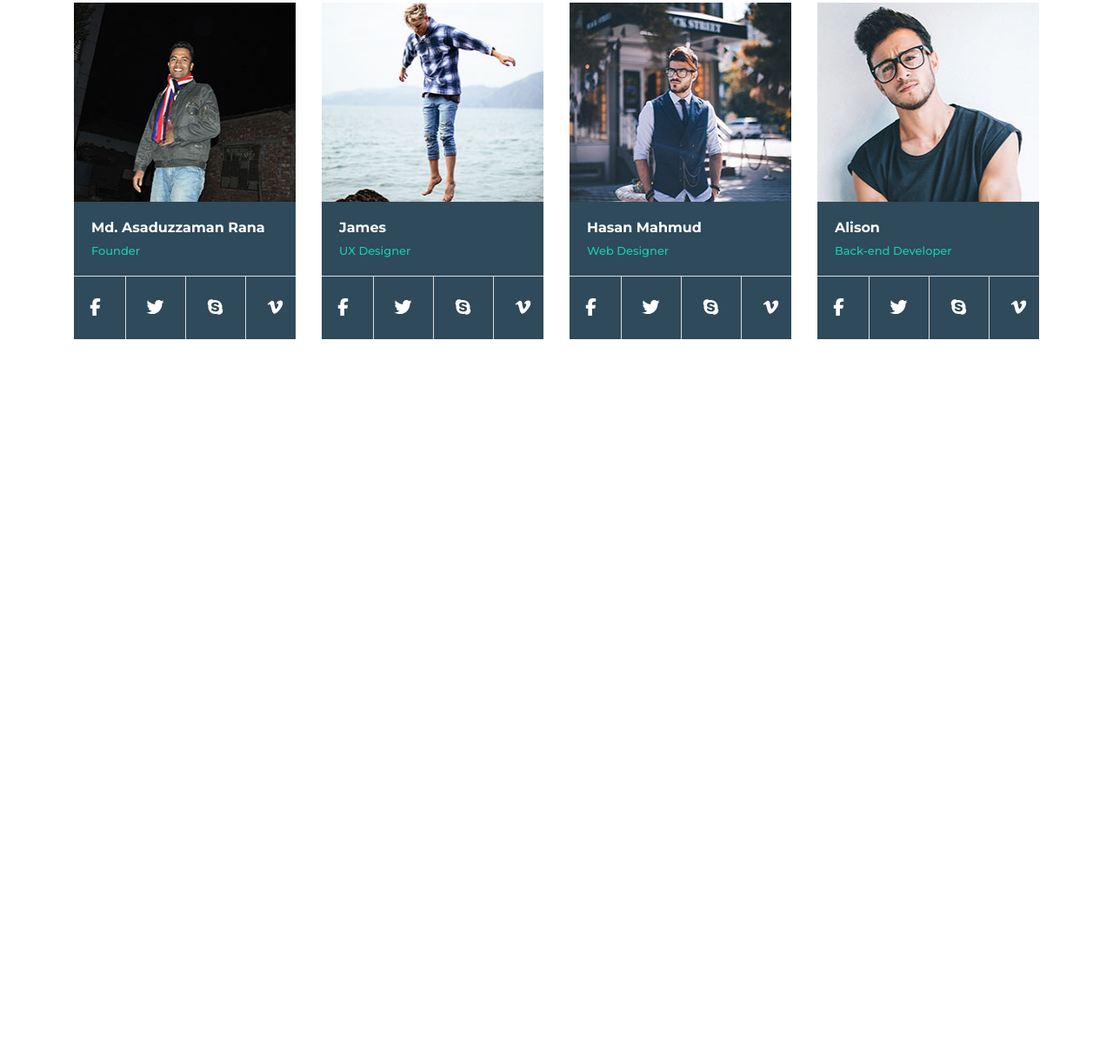
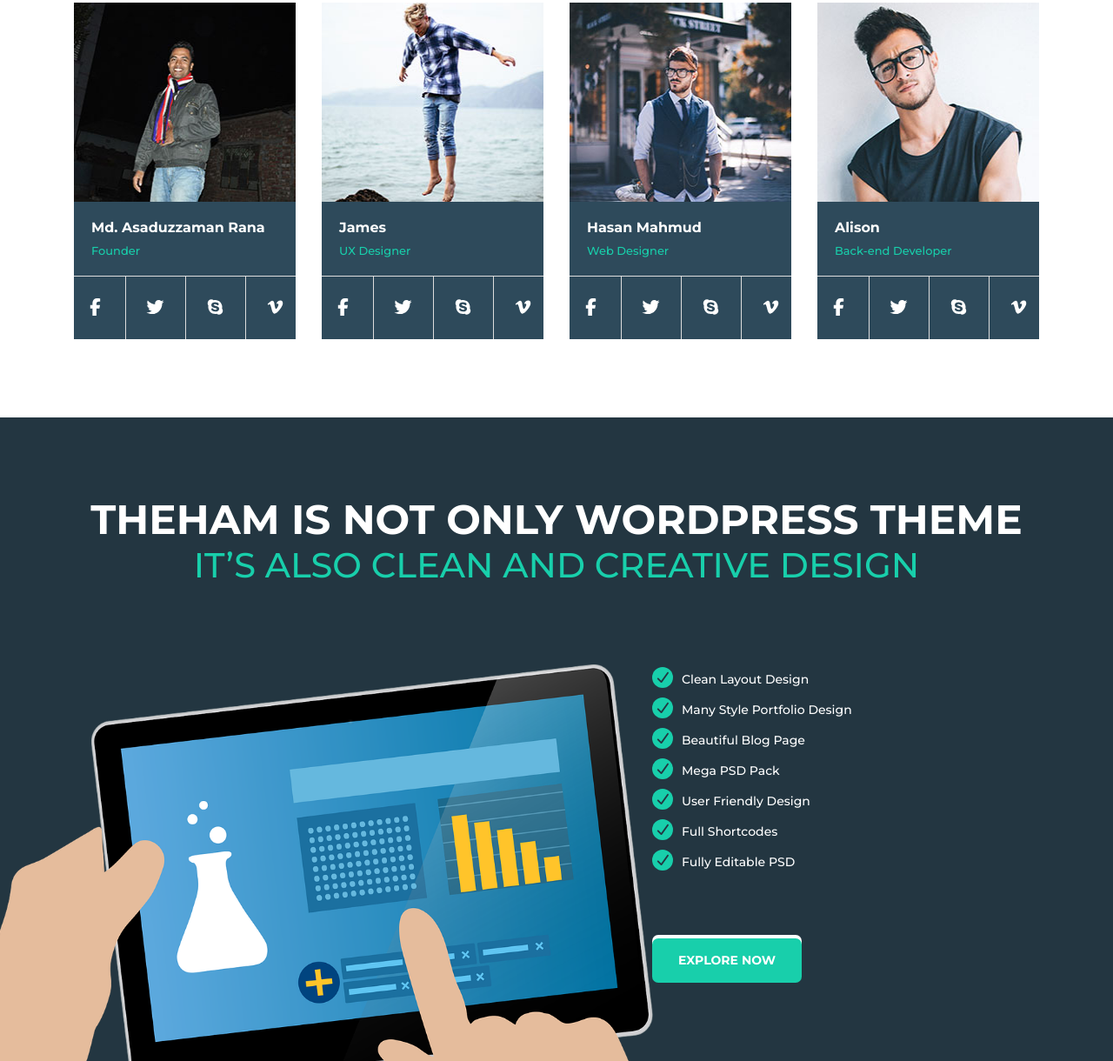
Before and after one commit to iamtheasad/The-Ham-L-Page, a plain HTML site: page index.html in a window 1280 px wide. Shown: the part 8517-9737 px from the top of the page at 87% size. Before the commit the page ends 8997 px from the top, so only its background shows below. Drawn offline with Linux system fonts and the light colour scheme.

Commit message:
theme-feature section added

```diff
--- a/css/style.css
+++ b/css/style.css
@@ -371,6 +371,10 @@ section#theme_option {
 
 .height_70 {
    padding-top: 70px;
+}
+
+.height_90 {
+   padding-top: 90px;
 }
 
 .pricing_top,
@@ -1403,3 +1407,79 @@ button.active_portfolio {
 /**************************************
    Meet Our Team Section End
  **************************************/
+
+
+ /**************************************************
+  Theme is not only wordpress Theme Start
+ **************************************************/
+#feature {
+   background: #233641;
+}
+
+.theme_feature_top h2 {
+   font-size: 47px;
+   color: #fff;
+   text-transform: uppercase;
+   font-weight: bold;
+}
+
+.theme_feature_top h2 span {
+   font-size: 40px;
+   color: #18CFAB;
+   font-weight: 500;
+   display: block;
+}
+
+ .theme_feature_content {
+    position: relative;
+    z-index: 1;
+ }
+
+ .theme_feature_content:before {
+   content: '';
+   background-image: url(../images/call-to-action.png);
+   top: 0%;
+   right: 94%;
+   width: 900px;
+   height: 456px;
+   position: absolute;
+   background-size: cover;
+   z-index: -1;
+}
+
+.theme_feature_content li {
+   list-style: none;
+   line-height: 35px;
+}
+
+.theme_feature_content li a {
+   text-decoration: none;
+   color: #fff;
+   font-weight: 500;
+}
+
+.theme_feature_content li a span {
+   background: #18CFAB;
+   width: 24px;
+   height: 24px;
+   border-radius: 50%;
+   font-size: 15px;
+   display: inline-flex;
+   justify-content: center;
+   align-items: center;
+   margin-right: 10px;
+   color: #233641;
+}
+
+.theme_feature_content .boxed_btn {
+   margin-top: 70px;
+   margin-left: 0px;
+   margin-right: 0px;
+   margin-bottom: 0px;
+}
+
+
+
+  /**************************************************
+  Theme is not only wordpress Theme End
+ **************************************************/
--- a/index.html
+++ b/index.html
@@ -1612,6 +1612,38 @@
    </section><!-- Meet Our Team Section End -->
 
 
+   <!-- Theme is not only wordpress Theme Start -->
+   <section id="feature" class="section_padding">
+      <div class="container">
+         <div class="row">
+            <div class="col-md-12">
+               <div class="theme_feature_top text-center">
+                  <h2>theham is not only wordpress theme <span>it’s also clean and creative design </span> </h2>
+               </div>
+            </div>
+         </div><!-- row / -->
+
+         <div class="row height_90">
+            <div class="offset-7 col-md-5">
+               <div class="theme_feature_content">
+                  <ul>
+                     <li><a href="#"><span><i class="fas fa-check"></i></span>Clean Layout Design </a></li>
+                     <li><a href="#"><span><i class="fas fa-check"></i></span>Many Style Portfolio Design </a></li>
+                     <li><a href="#"><span><i class="fas fa-check"></i></span>Beautiful Blog Page </a></li>
+                     <li><a href="#"><span><i class="fas fa-check"></i></span>Mega PSD Pack </a></li>
+                     <li><a href="#"><span><i class="fas fa-check"></i></span>User Friendly Design </a></li>
+                     <li><a href="#"><span><i class="fas fa-check"></i></span>Full Shortcodes </a></li>
+                     <li><a href="#"><span><i class="fas fa-check"></i></span>Fully Editable PSD</a></li>
+                  </ul>
+
+                  <a href="#" class="boxed_btn">EXPLORE NOW</a>
+               </div>
+            </div>
+         </div><!-- row / -->
+      </div><!-- container / -->
+   </section> <!-- Theme is not only wordpress Theme End-->
+
+
 
 
 
```
Also changed, not shown: images/call-to-action.png (added).
